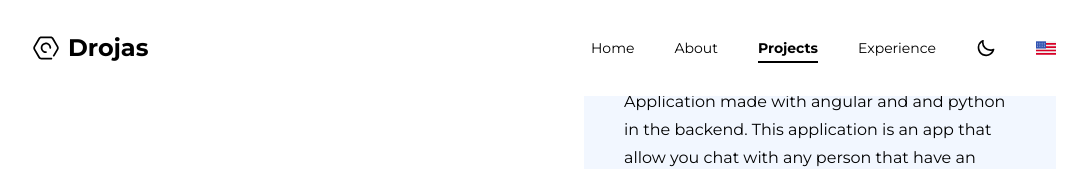
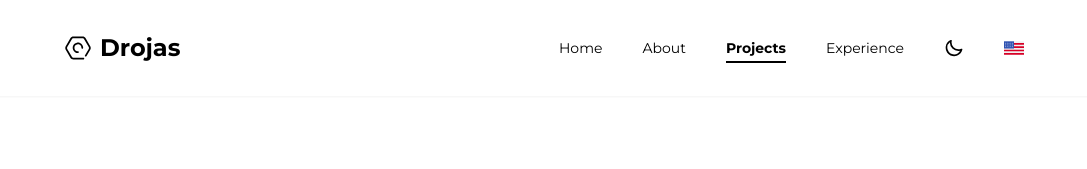
Before and after one commit to devup2332/portafolio-2024, a Next.js app: page /projects in a window 1280 px wide. Shown: the top 169 px of the page, without its empty margins (96-1183 px from the left). Built offline with nearby package versions, Linux system fonts and the light colour scheme.

Commit message:
master: Edited styles

```diff
--- a/package.json
+++ b/package.json
@@ -17,6 +17,7 @@
 		"clsx": "^2.1.1",
 		"i18next": "^23.11.3",
 		"next": "14.2.3",
+		"postcss-apply": "^0.12.0",
 		"react": "^18",
 		"react-dom": "^18",
 		"react-i18next": "^14.1.1",
--- a/src/app/(home)/page.tsx
+++ b/src/app/(home)/page.tsx
@@ -33,18 +33,17 @@ const HomePage = () => {
 		},
 	];
 	return (
-		<div className="bg-main-bg-color">
-			<HeaderHome fixed />
-			<div className="h-screen flex">
-				<div className="w-11/12 m-auto max-w-xl lg:flex lg:max-w-5xl lg:gap-4 lg:items-center xl:gap-10 2xl:max-w-7xl 3xl:max-w-[1500px]">
-					<div className="grid gap-7 lg:w-8/12 lg:gap-10">
+		<div>
+			<HeaderHome float />
+			<div className="w-9/12 m-auto max-w-md my-14 lg:my-20 lg:grid lg:grid-cols-2 lg:max-w-5xl lg:gap-0 lg:items-center 2xl:max-w-7xl 2xl:my-32 3xl:max-w-[1500px]">
+				<div className="grid gap-7 lg:gap-10">
 					<h1
 						className="h-full text-6xl font-bold text-transparent bg-gradient-to-r bg-clip-text text-center custom-gradient lg:text-left lg:text-[82px] xl:text-[100px]"
 						style={{ lineHeight: "normal" }}
 					>
 						{t("home.content.title")}
 					</h1>
-						<p className="text-center leading-8 text-main-text-color lg:text-left lg:font-semibold lg:w-8/12 xl:w-6/12">
+					<p className="text-center leading-8 text-main-text-color lg:text-left lg:font-semibold xl:w-9/12">
 						{t("home.content.description")}
 					</p>
 					<MainButton className="justify-self-center lg:justify-self-start">
@@ -66,9 +65,8 @@ const HomePage = () => {
 					alt=""
 					width={300}
 					height={300}
-						className="hidden lg:block object-cover w-4/12 h-[420px] rounded-[70px] custom-shadow xl:h-[500px] 2xl:h-[620px] justify-self-end"
+					className="hidden lg:block object-cover w-9/12 h-[420px] rounded-[70px] custom-shadow xl:h-[500px] max-w-[450px] justify-self-end"
 				/>
-				</div>
 			</div>
 		</div>
 	);
--- a/src/app/about/page.tsx
+++ b/src/app/about/page.tsx
@@ -41,12 +41,11 @@ const AboutPage = () => {
 	];
 	return (
 		<div className="bg-main-bg-color">
-			<HeaderHome fixed />
+			<HeaderHome float />
 
-			<div className="flex lg:h-screen lg:justify-center lg:items-center">
-				<div className="w-11/12 m-auto lg:h-fit mt-24 max-w-xl mb-20 lg:max-w-5xl lg:flex lg:mt-32 xl:mt-0 lg:gap-20 2xl:max-w-7xl 2xl:gap-40 3xl:max-w-[1500px]">
+			<div className="w-9/12 m-auto mt-14 max-w-md lg:h-fit mb-20 lg:max-w-5xl lg:flex lg:my-20 lg:gap-20 2xl:max-w-7xl 2xl:gap-40 2xl:my-24 3xl:max-w-[1500px]">
 				<div className="grid gap-10 lg:w-6/12">
-						<h1 className="text-3xl font-bold text-secondary-color text-center lg:text-left lg:text-5xl">
+					<h1 className="text-5xl font-bold text-secondary-color text-center lg:text-left lg:text-5xl">
 						{t("about.content.title")}
 					</h1>
 					<p className="text-main-text-color text-center leading-7 lg:text-left lg:leading-8">
@@ -86,7 +85,6 @@ const AboutPage = () => {
 				</div>
 			</div>
 		</div>
-		</div>
 	);
 };
 
--- a/src/app/globals.css
+++ b/src/app/globals.css
@@ -1,6 +1,6 @@
-@tailwind base;
-@tailwind components;
-@tailwind utilities;
+@import "tailwindcss/base";
+@import "tailwindcss/components";
+@import "tailwindcss/utilities";
 
 @layer base {
 	:root {
@@ -75,29 +75,6 @@
 	}
 }
 
-:root {
-	--dark-bg-main: #0d0d0f;
-	--dark-text-color: #ffffff;
-	--dark-bg-secondary: #252525;
-
-	--light-bg-main: #ffffff;
-	--light-text-color: #000000;
-	--light-bg-secondary: #f2f7ff;
-}
-
-#main-container.light {
-	--primary-bg-color: var(--light-bg-main);
-	--primary-text-color: var(--light-text-color);
-	--secondary-bg-color: var(--light-bg-secondary);
-}
-
-#main-container.dark {
-	--primary-bg-color: var(--dark-bg-main);
-	--primary-text-color: var(--dark-text-color);
-	--secondary-bg-color: var(--dark-bg-secondary);
-}
-
-
 .custom-underline {
 	&::after {
 		content: "";
--- a/src/app/layout.tsx
+++ b/src/app/layout.tsx
@@ -2,6 +2,7 @@ import type { Metadata } from "next";
 import React from "react";
 import { Montserrat } from "next/font/google";
 import "./globals.css";
+import "./theme.css";
 import TranslationProvider from "@/providers/TranslationProvider";
 import ThemeProvider from "@/providers/ThemeProvider";
 
@@ -15,11 +16,17 @@ export const metadata: Metadata = {
 export default function RootLayout({
 	children,
 }: Readonly<{
-  children: React.ReactNode;
+	children: React.ReactNode;
 }>) {
 	return (
-		<html lang="en">
-			<body className={montserrat.className}>
+		<html
+			lang="en"
+			className={montserrat.className}
+			style={{
+				colorScheme: "light dark",
+			}}
+		>
+			<body className="bg-main-bg-color">
 				<TranslationProvider>
 					<ThemeProvider>{children}</ThemeProvider>
 				</TranslationProvider>
--- a/src/app/projects/page.tsx
+++ b/src/app/projects/page.tsx
@@ -69,12 +69,11 @@ const ProjectsPage = () => {
 	const { t } = useTranslation();
 	return (
 		<div className="bg-main-bg-color">
-			<HeaderHome fixed />
+			<HeaderHome float />
 
-			<div className="flex lg:justify-center lg:items-center lg:h-screen">
-				<div className="m-auto grid w-11/12 mb-20 mt-24 lg:mt-32 lg:grid gap-10 lg:p-0 lg:max-w-5xl xl:mt-0 2xl:max-w-7xl 3xl:max-w-[1500px]">
+			<div className="m-auto grid w-9/12 max-w-md my-14 gap-10 lg:my-20 lg:grid lg:max-w-5xl 2xl:max-w-7xl 3xl:max-w-[1500px]">
 				<div className="grid gap-y-10 lg:grid-cols-2 lg:gap-20 lg:gap-y-0">
-						<h1 className="text-3xl font-bold text-secondary-color text-center lg:text-left lg:text-5xl">
+					<h1 className="text-5xl font-bold text-secondary-color text-center lg:text-left lg:text-5xl">
 						{t("projects.content.title")}
 					</h1>
 					<Image
@@ -92,7 +91,6 @@ const ProjectsPage = () => {
 				</div>
 			</div>
 		</div>
-		</div>
 	);
 };
 
--- /dev/null
+++ b/src/app/theme.css
@@ -0,0 +1,21 @@
+:root {
+	--light-primary-bg-color: #ffffff;
+	--light-primary-text-color: #000000;
+	--light-secondary-bg-color: #F2F7FF;
+
+	--dark-primary-bg-color: #0D0D0E;
+	--dark-primary-text-color: #ffffff;
+	--dark-secondary-bg-color: #252525;
+}
+
+html.light {
+	--primary-bg-color: var(--light-primary-bg-color);
+	--primary-text-color: var(--light-primary-text-color);
+	--secondary-bg-color: var(--light-secondary-bg-color);
+}
+
+html.dark {
+	--primary-bg-color: var(--dark-primary-bg-color);
+	--primary-text-color: var(--dark-primary-text-color);
+	--secondary-bg-color: var(--dark-secondary-bg-color);
+}
--- a/src/components/organism/HeaderHome.tsx
+++ b/src/components/organism/HeaderHome.tsx
@@ -42,11 +42,11 @@ const links = [
 	},
 ];
 interface HeaderHomeProps {
-	fixed?: boolean;
+	float?: boolean;
 	className?: string;
 }
 
-const HeaderHome = ({ fixed = false, className = "" }: HeaderHomeProps) => {
+const HeaderHome = ({ float = false, className = "" }: HeaderHomeProps) => {
 	const { t, i18n } = useTranslation();
 	const { theme, changeTheme } = useStore((state) => state);
 	const pathname = usePathname();
@@ -58,12 +58,12 @@ const HeaderHome = ({ fixed = false, className = "" }: HeaderHomeProps) => {
 	return (
 		<div
 			className={twMerge(
-				"py-5 text-main-text-color lg:py-8 bg-main-bg-color",
-				fixed ? "fixed top-0 lef-0 w-full z-10" : "",
+				"py-5 text-main-text-color lg:py-8 bg-main-bg-color shadow-sm ",
+				float ? "sticky top-0 lef-0 w-full z-10" : "",
 				className
 			)}
 		>
-			<div className="m-auto w-11/12 flex justify-between items-center max-w-xl lg:max-w-5xl 2xl:max-w-7xl 3xl:max-w-[1500px]">
+			<div className="m-auto w-9/12 flex justify-between items-center max-w-md lg:max-w-5xl 2xl:max-w-7xl 3xl:max-w-[1500px]">
 				<Link href="/">
 					<MainLogo />
 				</Link>
--- a/src/providers/ThemeProvider.tsx
+++ b/src/providers/ThemeProvider.tsx
@@ -1,8 +1,6 @@
 "use client";
 import useStore from "@/store";
 import React, { useEffect } from "react";
-import { twMerge } from "tailwind-merge";
-
 interface ThemeProviderProp {
 	children: React.ReactNode;
 }
@@ -11,20 +9,19 @@ const ThemeProvider = ({ children }: ThemeProviderProp) => {
 	const { theme, changeTheme } = useStore((state) => state);
 
 	useEffect(() => {
-		const theme = localStorage.getItem("theme") as "dark" | "light" | undefined;
-		if (theme) {
-			changeTheme(theme);
+		const localTheme = localStorage.getItem("theme");
+		if (localTheme) {
+			localStorage.setItem("theme", localTheme);
+			document.querySelector("html")?.classList.add(localTheme);
+			changeTheme(localTheme as "dark" | "light");
 		} else {
+			document.querySelector("html")?.classList.add("light");
 			localStorage.setItem("theme", "light");
 			changeTheme("light");
 		}
 	}, []);
 	if (!theme) return null;
-	return (
-		<div id="main-container" className={twMerge(theme, "bg-main-bg-color")}>
-			{children}
-		</div>
-	);
+	return <>{children}</>;
 };
 
 export default ThemeProvider;
--- a/src/store.tsx
+++ b/src/store.tsx
@@ -6,10 +6,19 @@ interface Store {
 	changeTheme: (theme: "dark" | "light") => void;
 }
 
-const useStore = create<Store>()((set) => {
+const useStore = create<Store>((set) => {
 	return {
 		theme: undefined,
-		changeTheme: (theme) => set(() => ({ theme })),
+		changeTheme: (theme) =>
+			set(() => {
+				const page = document.querySelector("html");
+				if (page) {
+					page.classList.remove("dark", "light");
+					page.classList.add(theme);
+					page.style.colorScheme = theme;
+				}
+				return { theme };
+			}),
 	};
 });
 
--- a/tailwind.config.ts
+++ b/tailwind.config.ts
@@ -25,8 +25,8 @@ const config = {
 			colors: {
 				"main-bg-color": "var(--primary-bg-color)",
 				"main-text-color": "var(--primary-text-color)",
+				"secondary-bg-color": "var(--secondary-bg-color)",
 				"secondary-color": "#EC8E00",
-				"secondary-bg-color": "var(--secondary-bg-color)",
 				border: "hsl(var(--border))",
 				input: "hsl(var(--input))",
 				ring: "hsl(var(--ring))",
```
Also changed, not shown: 1 other file (tests, documents, lock files or other folders). Lines whose indentation alone changed are shown as unchanged.
